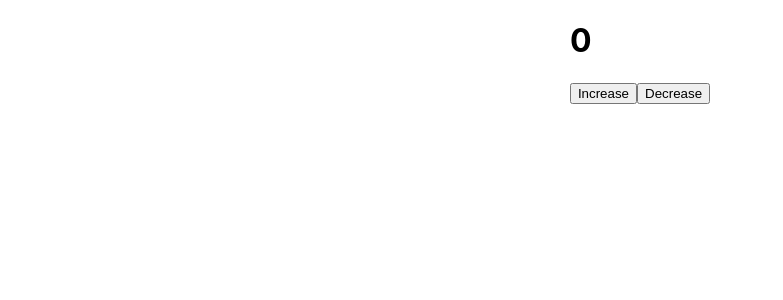
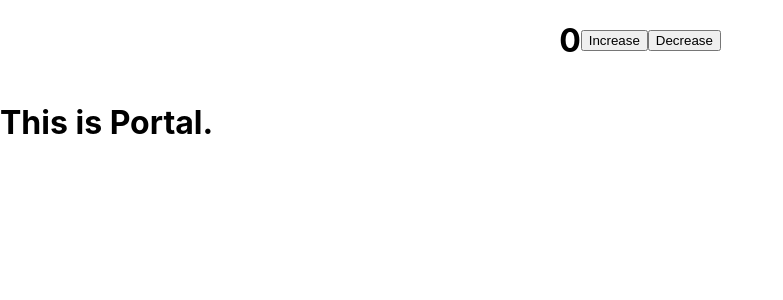
Before and after one commit to mdraselmiah95/Redux-Fundamentals, a React (Create React App) app: page / in a window 1280 px wide. Shown: the top 300 px of the page, without its empty margins (0-783 px from the left). Built offline with nearby package versions, Linux system fonts and the light colour scheme.

Commit message:
WIP on Redux Fundamental project

```diff
--- a/src/components/useReducer/Count.js
+++ b/src/components/useReducer/Count.js
@@ -29,7 +29,13 @@ const countReducer = (state, action) => {
 const Count = () => {
   const [state, dispatch] = useReducer(countReducer, countState);
   return (
-    <div>
+    <div
+      style={{
+        display: "flex",
+        alignItems: "center",
+        justifyContent: "center",
+      }}
+    >
       <h1>{state.count}</h1>
       <button onClick={() => dispatch({ type: "INCREMENT" })}>Increase</button>
       <button onClick={() => dispatch({ type: "DECREMENT" })}>Decrease</button>
--- /dev/null
+++ b/src/components/useReducer/Portal.js
@@ -0,0 +1,11 @@
+import React from "react";
+
+const Portal = () => {
+  return (
+    <div>
+      <h1>This is Portal.</h1>
+    </div>
+  );
+};
+
+export default Portal;
--- a/src/components/useReducer/UseReducer.js
+++ b/src/components/useReducer/UseReducer.js
@@ -1,16 +1,12 @@
 import React from "react";
 import Count from "./Count";
+import Portal from "./Portal";
 
 const UseReducer = () => {
   return (
-    <div
-      style={{
-        display: "flex",
-        alignItems: "center",
-        justifyContent: "center",
-      }}
-    >
+    <div>
       <Count />
+      <Portal />
     </div>
   );
 };
```
